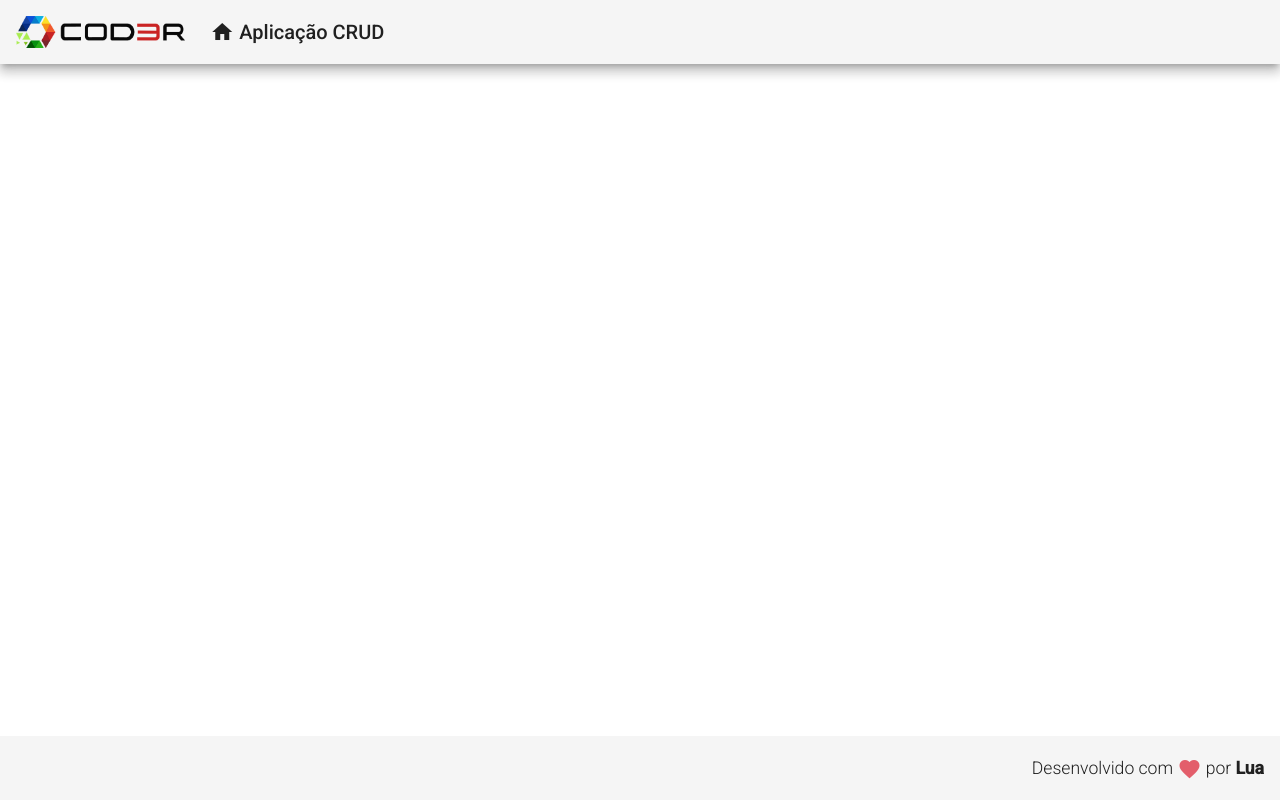
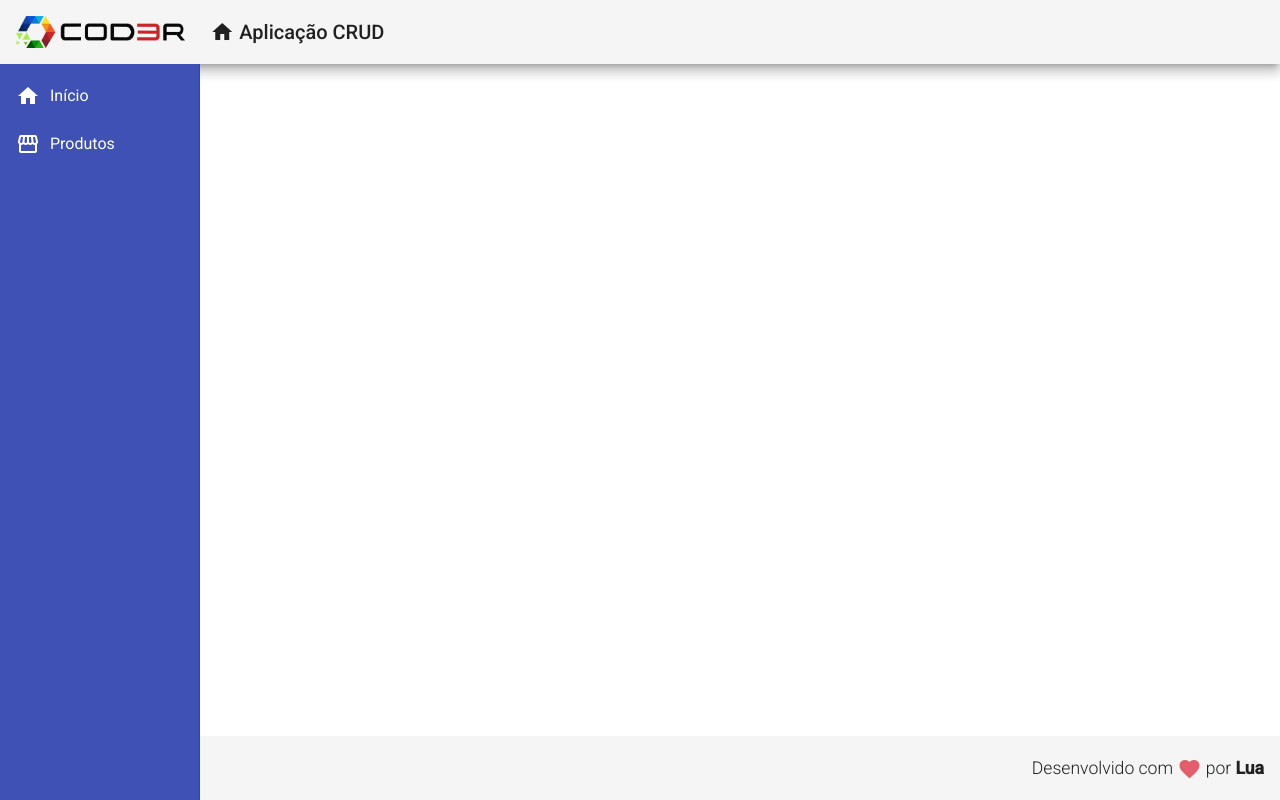
Before and after one commit to luarakerlen/angular-crud, an Angular app in the folder frontend/: page / in a window 1280 px wide. Built offline with nearby package versions, Linux system fonts and the light colour scheme.

Commit message:
create nav component

```diff
--- a/frontend/src/app/app.component.html
+++ b/frontend/src/app/app.component.html
@@ -1,2 +1,3 @@
 <app-header></app-header>
+<app-nav></app-nav>
 <app-footer></app-footer>
--- /dev/null
+++ b/frontend/src/app/components/template/nav/nav.component.css
@@ -0,0 +1,12 @@
+.sidenav {
+	background-color: #3f51b5;
+	width: 200px;
+}
+
+.sidenav a {
+	color: #fff;
+}
+
+.sidenav i {
+	padding-right: 10px;
+}
--- /dev/null
+++ b/frontend/src/app/components/template/nav/nav.component.html
@@ -0,0 +1,14 @@
+<mat-sidenav-container class="conatiner">
+	<mat-sidenav
+		class="sidenav"
+		mode="side"
+		opened
+		fixedInViewport="true"
+		fixedTopGap="64"
+	>
+		<mat-nav-list>
+			<a mat-list-item class="nav-list"><i class="material-icons">home</i>Início</a>
+			<a mat-list-item class="nav-list"><i class="material-icons">storefront</i>Produtos</a>
+		</mat-nav-list>
+	</mat-sidenav>
+</mat-sidenav-container>
--- /dev/null
+++ b/frontend/src/app/components/template/nav/nav.component.ts
@@ -0,0 +1,15 @@
+import { Component, OnInit } from '@angular/core';
+
+@Component({
+  selector: 'app-nav',
+  templateUrl: './nav.component.html',
+  styleUrls: ['./nav.component.css']
+})
+export class NavComponent implements OnInit {
+
+  constructor() { }
+
+  ngOnInit(): void {
+  }
+
+}
```
Also changed, not shown: frontend/src/app/app.module.ts (+8 -2 lines).
